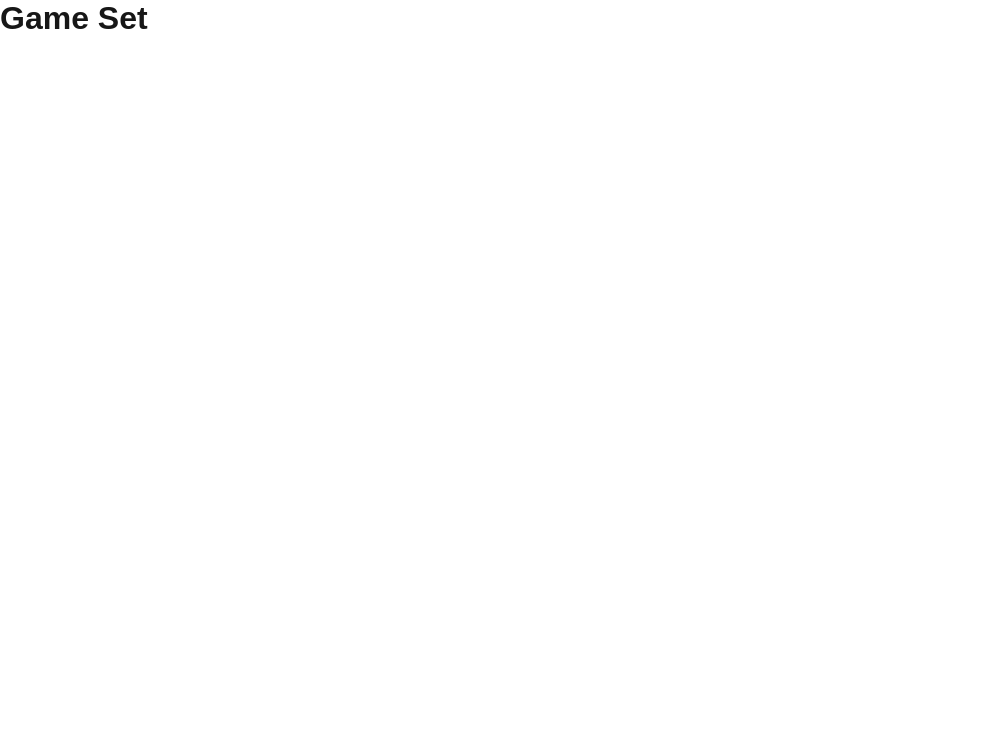
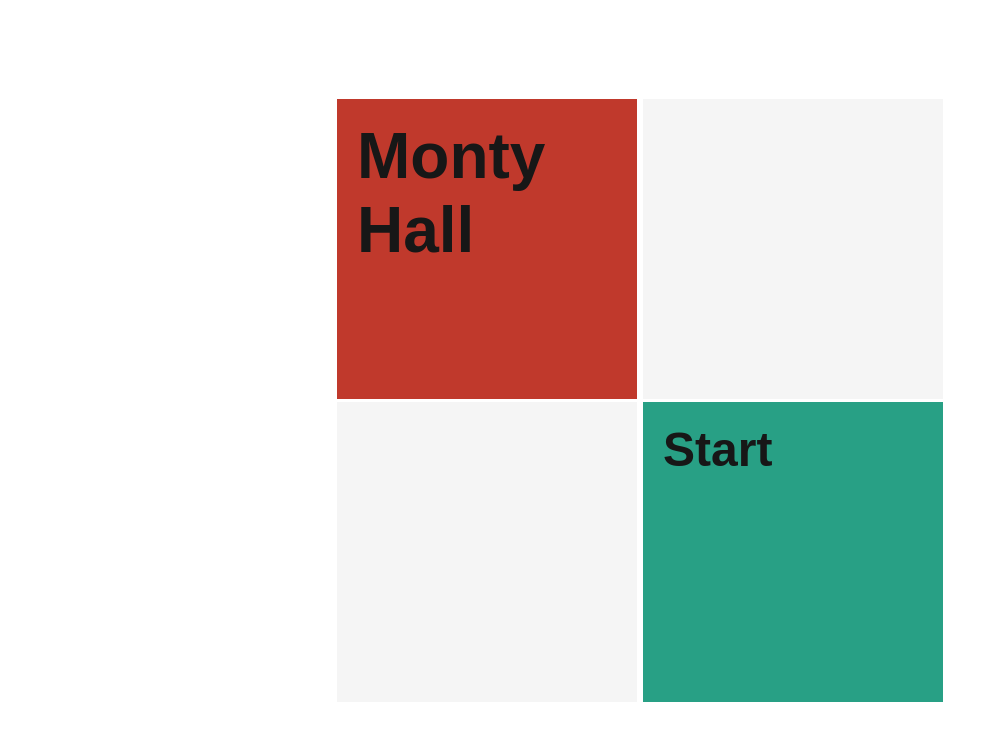
Before and after one commit to douglimaonline/monty-hall, a Next.js app: page /game-set in a window 1280 px wide. Shown: the top 740 px of the page, without its empty margins (0-1005 px from the left). Built offline with nearby package versions, Linux system fonts and the light colour scheme.

Commit message:
Implement Game-Set part1

```diff
--- /dev/null
+++ b/app/components/Card.tsx
@@ -0,0 +1,17 @@
+import styles from '../styles/gameSet.module.css'
+
+interface cardProps {
+  bgcolor?: string
+  children?: string
+}
+
+export default function Card(props: cardProps) {
+  return (
+    <div
+      className={styles.card}
+      style={{ backgroundColor: props.bgcolor ?? 'whitesmoke' }}
+    >
+      {props.children}
+    </div>
+  )
+}
--- a/app/components/GameSet.tsx
+++ /dev/null
@@ -1,3 +0,0 @@
-export default function GameSet() {
-  return <h1>Game Set</h1>
-}
--- a/app/game-set/page.jsx
+++ b/app/game-set/page.jsx
@@ -1,7 +1,24 @@
-'use client'
+import Link from 'next/link'
+import Card from '../components/Card'
+import styles from '../styles/gameSet.module.css'
 
-import GameSet from '../components/GameSet'
-
-export default function Doors() {
-  return <GameSet />
+export default function GameSet() {
+  return (
+    <div className={styles.form}>
+      <div>
+        <Card bgcolor="#c0392c">
+          <h1>Monty Hall</h1>
+        </Card>
+        <Card />
+      </div>
+      <div>
+        <Card />
+        <Link href={`/doors/7/4`}>
+          <Card bgcolor="#28a085">
+            <h2>Start</h2>
+          </Card>
+        </Link>
+      </div>
+    </div>
+  )
 }
--- /dev/null
+++ b/app/styles/gameSet.module.css
@@ -0,0 +1,14 @@
+.form {
+  display: flex;
+  height: 100vh;
+  justify-content: center;
+  align-items: center;
+}
+
+.card {
+  width: 300px;
+  height: 300px;
+  margin: 3px;
+  font-size: 2rem;
+  padding: 20px;
+}
```
